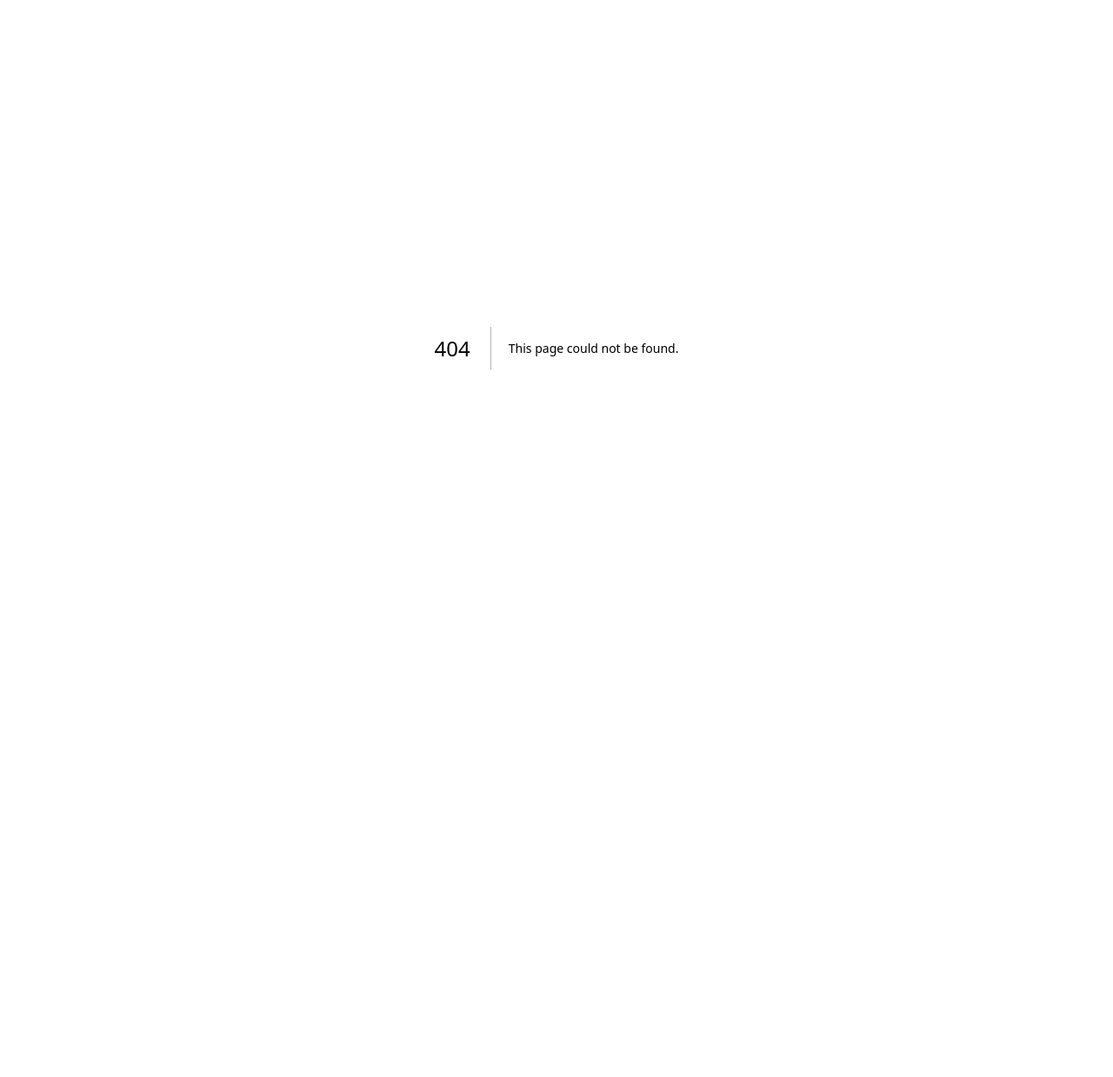
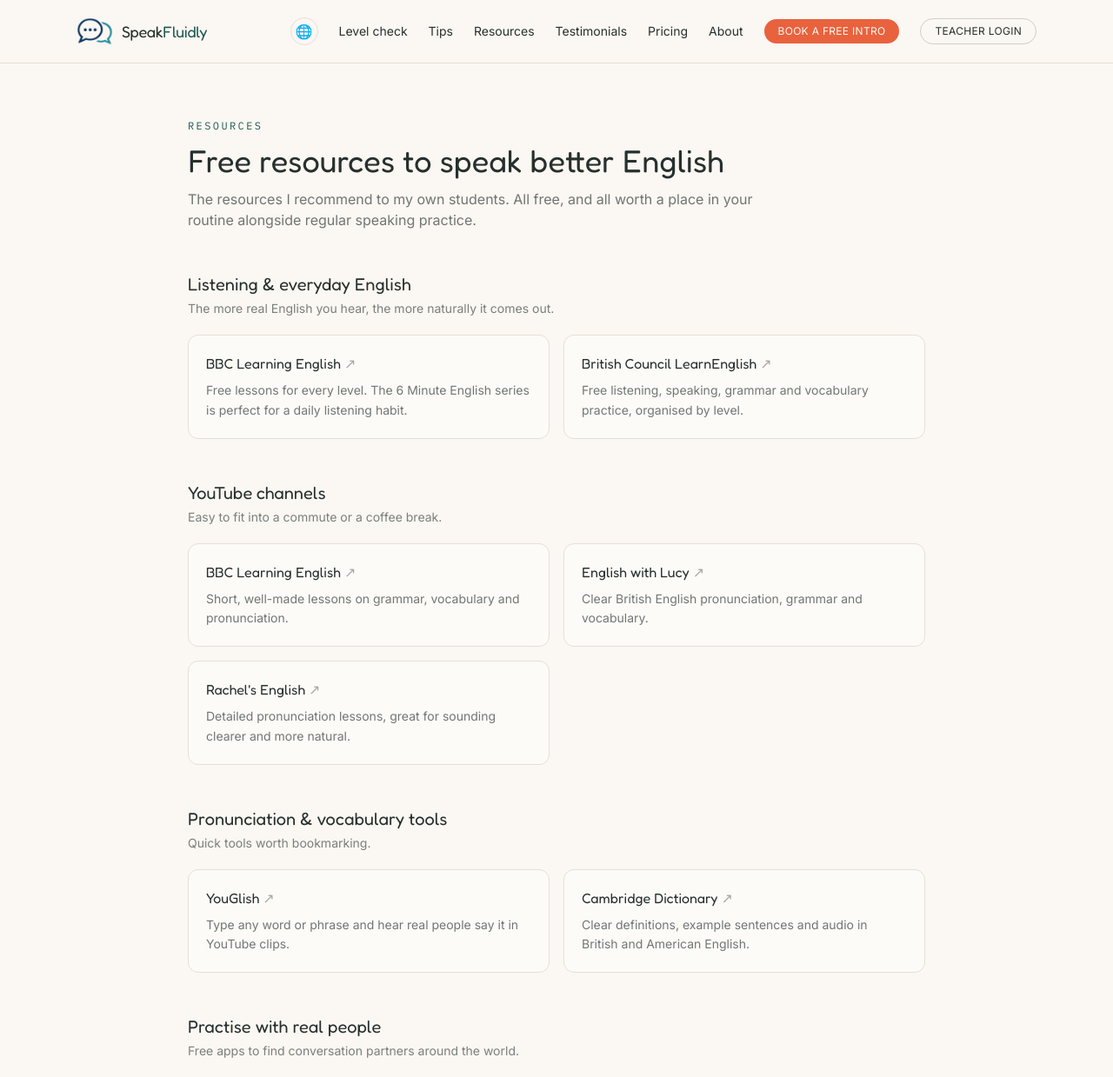
Before and after one commit to BeDevine/speakfluidly, a Next.js app: page /resources in a window 1280 px wide. Before the commit this address had no page. Shown: the top 1239 px of the page at 87% size. Before the commit the page ends 800 px from the top, so only its background shows below. Built offline with nearby package versions, Linux system fonts and the light colour scheme.

Commit message:
Add resources page

```diff
--- /dev/null
+++ b/src/app/resources/page.tsx
@@ -0,0 +1,184 @@
+import type { Metadata } from "next";
+import Link from "next/link";
+import SiteHeader from "@/components/site-header";
+
+export const metadata: Metadata = {
+  title: "Free English Speaking Resources | Speak Fluidly",
+  description:
+    "Hand-picked free resources to improve your spoken English: listening, YouTube channels, pronunciation tools, conversation partners, and practising with AI.",
+  openGraph: {
+    title: "Free English Speaking Resources | Speak Fluidly",
+    description: "Hand-picked free resources to improve your spoken English, plus how to practise with AI.",
+  },
+};
+
+type Resource = { name: string; url: string; description: string };
+
+const SECTIONS: { title: string; intro: string; items: Resource[] }[] = [
+  {
+    title: "Listening & everyday English",
+    intro: "The more real English you hear, the more naturally it comes out.",
+    items: [
+      {
+        name: "BBC Learning English",
+        url: "https://www.bbc.co.uk/learningenglish",
+        description: "Free lessons for every level. The 6 Minute English series is perfect for a daily listening habit.",
+      },
+      {
+        name: "British Council LearnEnglish",
+        url: "https://learnenglish.britishcouncil.org",
+        description: "Free listening, speaking, grammar and vocabulary practice, organised by level.",
+      },
+    ],
+  },
+  {
+    title: "YouTube channels",
+    intro: "Easy to fit into a commute or a coffee break.",
+    items: [
+      {
+        name: "BBC Learning English",
+        url: "https://www.youtube.com/user/bbclearningenglish",
+        description: "Short, well-made lessons on grammar, vocabulary and pronunciation.",
+      },
+      {
+        name: "English with Lucy",
+        url: "https://www.youtube.com/@EnglishwithLucy",
+        description: "Clear British English pronunciation, grammar and vocabulary.",
+      },
+      {
+        name: "Rachel's English",
+        url: "https://www.youtube.com/user/rachelsenglish",
+        description: "Detailed pronunciation lessons, great for sounding clearer and more natural.",
+      },
+    ],
+  },
+  {
+    title: "Pronunciation & vocabulary tools",
+    intro: "Quick tools worth bookmarking.",
+    items: [
+      {
+        name: "YouGlish",
+        url: "https://youglish.com",
+        description: "Type any word or phrase and hear real people say it in YouTube clips.",
+      },
+      {
+        name: "Cambridge Dictionary",
+        url: "https://dictionary.cambridge.org",
+        description: "Clear definitions, example sentences and audio in British and American English.",
+      },
+    ],
+  },
+  {
+    title: "Practise with real people",
+    intro: "Free apps to find conversation partners around the world.",
+    items: [
+      {
+        name: "Tandem",
+        url: "https://www.tandem.net",
+        description: "Swap languages with native speakers by text, voice or video.",
+      },
+      {
+        name: "HelloTalk",
+        url: "https://www.hellotalk.com",
+        description: "Chat with native speakers who are learning your language, with built-in corrections.",
+      },
+    ],
+  },
+];
+
+const AI_PROMPTS: { label: string; prompt: string }[] = [
+  {
+    label: "Everyday conversation",
+    prompt:
+      "Let's have a relaxed conversation in English about travel. Keep your replies short and ask me questions. After every five messages, point out one mistake I made and how to fix it.",
+  },
+  {
+    label: "Job interview",
+    prompt:
+      "Role-play a job interview for a [job title] position. Ask me one question at a time. At the end, tell me how clear and confident my answers sounded and what to improve.",
+  },
+  {
+    label: "Sound more natural",
+    prompt:
+      "I'm going to write some sentences I'd use at work. For each one, show me how a native speaker would say it more naturally, and briefly explain the difference.",
+  },
+];
+
+export default function ResourcesPage() {
+  return (
+    <main className="min-h-screen bg-paper">
+      <SiteHeader />
+
+      <section className="mx-auto max-w-4xl px-6 py-12 md:py-16">
+        <p className="font-mono text-xs uppercase tracking-[0.2em] text-teal">Resources</p>
+        <h1 className="mt-3 font-display text-3xl text-ink md:text-4xl">Free resources to speak better English</h1>
+        <p className="mt-3 max-w-2xl text-ink/65">
+          The resources I recommend to my own students. All free, and all worth a place in your
+          routine alongside regular speaking practice.
+        </p>
+
+        {SECTIONS.map((section) => (
+          <div key={section.title} className="mt-12">
+            <h2 className="font-display text-xl text-ink">{section.title}</h2>
+            <p className="mt-1 text-sm text-ink/60">{section.intro}</p>
+            <div className="mt-5 grid gap-4 sm:grid-cols-2">
+              {section.items.map((item) => (
+                <a
+                  key={item.url}
+                  href={item.url}
+                  target="_blank"
+                  rel="noopener noreferrer"
+                  className="group block rounded-xl border border-line bg-white/50 p-5 transition-colors hover:border-coral"
+                >
+                  <h3 className="font-display text-base text-ink group-hover:text-coral">
+                    {item.name} <span className="text-ink/40">↗</span>
+                  </h3>
+                  <p className="mt-2 text-sm leading-relaxed text-ink/65">{item.description}</p>
+                </a>
+              ))}
+            </div>
+          </div>
+        ))}
+
+        {/* Practise with AI */}
+        <div className="mt-14 rounded-2xl border border-coral/30 bg-coral/5 p-6 sm:p-8">
+          <span className="font-mono text-xs uppercase tracking-wide text-coral">Practise with AI</span>
+          <h2 className="mt-2 font-display text-xl text-ink">A patient conversation partner, any time</h2>
+          <p className="mt-3 text-sm leading-relaxed text-ink/75">
+            AI chat tools such as ChatGPT, Claude or Gemini are a great way to get extra speaking
+            practice without feeling nervous. Use the app&apos;s voice mode so you actually talk
+            rather than type. Copy one of these to get started:
+          </p>
+          <div className="mt-5 space-y-4">
+            {AI_PROMPTS.map((p) => (
+              <div key={p.label} className="rounded-xl border border-line bg-white p-4">
+                <span className="font-mono text-[11px] uppercase tracking-wide text-teal">{p.label}</span>
+                <p className="mt-2 text-sm leading-relaxed text-ink/80">{p.prompt}</p>
+              </div>
+            ))}
+          </div>
+          <p className="mt-5 text-sm leading-relaxed text-ink/65">
+            AI is brilliant for building confidence and getting more practice, but it can miss
+            things - especially pronunciation. A real teacher will notice the habits that are
+            holding you back and show you how to fix them.
+          </p>
+        </div>
+
+        <div className="mt-14 flex flex-col items-start gap-4 rounded-2xl border border-line bg-white/60 p-6 sm:flex-row sm:items-center sm:justify-between sm:p-8">
+          <div>
+            <h2 className="font-display text-lg text-ink">Ready to speak with more confidence?</h2>
+            <p className="mt-1 text-sm text-ink/65">
+              Free resources get you practice. Coaching shows you exactly what to work on.
+            </p>
+          </div>
+          <Link
+            href="/contact"
+            className="shrink-0 rounded-full bg-coral px-6 py-3 text-sm font-medium text-paper hover:-translate-y-0.5 transition-transform"
+          >
+            Book a free intro
+          </Link>
+        </div>
+      </section>
+    </main>
+  );
+}
--- a/src/components/site-header.tsx
+++ b/src/components/site-header.tsx
@@ -5,7 +5,7 @@
 
 const NAV_LINKS = [
   { href: "/level-check", label: "Level check" },
-  { href: "/blog", label: "Tips" },
+  { href: "/blog", label: "Tips" }, { href: "/resources", label: "Resources" },
   { href: "/testimonials", label: "Testimonials" },
   { href: "/pricing", label: "Pricing" },
   { href: "/about", label: "About" },
@@ -33,7 +33,7 @@
         </Link>
 
         {/* Desktop nav */}
-        <nav className="hidden md:flex items-center gap-6 text-sm">
+        <nav className="hidden xl:flex items-center gap-6 text-sm">
           <Link
             href="/global"
             aria-label="Other languages"
@@ -62,7 +62,7 @@
         </nav>
 
         {/* Mobile: compact CTA + hamburger */}
-        <div className="flex items-center gap-2 md:hidden">
+        <div className="flex items-center gap-2 xl:hidden">
           <Link
             href="/global"
             aria-label="Other languages"
@@ -90,7 +90,7 @@
 
       {/* Mobile dropdown */}
       {open && (
-        <nav className="md:hidden border-t border-line bg-paper px-6 py-4 flex flex-col gap-4 text-sm">
+        <nav className="xl:hidden border-t border-line bg-paper px-6 py-4 flex flex-col gap-4 text-sm">
           {NAV_LINKS.map((link) => (
             <Link
               key={link.href}
```
